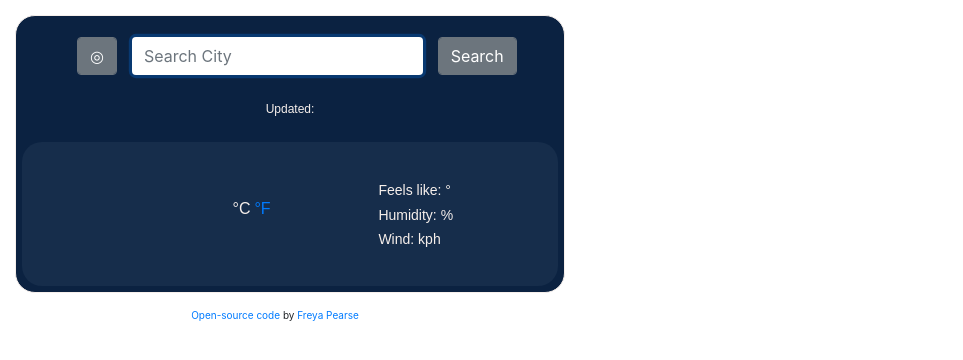
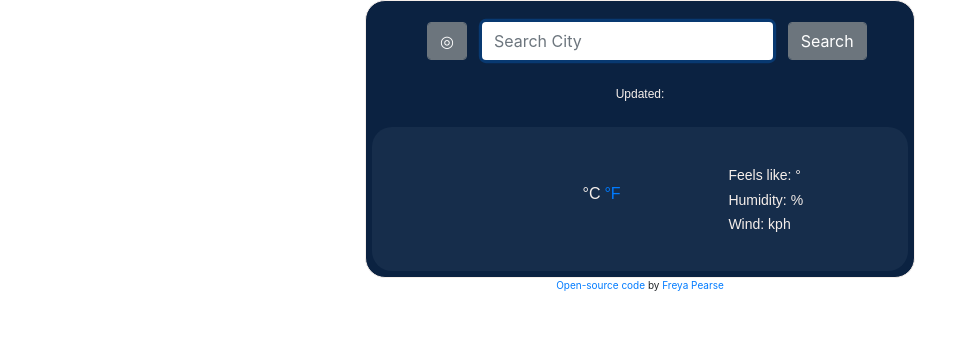
Before and after one commit to FreyaP/SheCodes-weather-app, a website built with Parcel: page index.html in a window 1280 px wide. Shown: the whole page, without its empty margins (0-963 px from the left). Built offline with nearby package versions, Linux system fonts and the light colour scheme.

Commit message:
Updated page name

```diff
--- a/index.html
+++ b/index.html
@@ -1,7 +1,7 @@
 <!DOCTYPE html>
 <html>
   <head>
-    <title>Weather</title>
+    <title>My Weather App</title>
     <meta charset="UTF-8" />
 
     <link
--- a/src/styles.css
+++ b/src/styles.css
@@ -19,7 +19,7 @@ p {
   color: #f6efeb;
   font-family: Arial, Helvetica, sans-serif;
 }
-/* Rewatch fixing the position of heading */
+
 h1 {
   font-size: 55px;
   text-align: center;
@@ -40,10 +40,9 @@ p {
   font-size: 18px;
 }
 .weatherApp {
-  /*background-image: linear-gradient(to top, #09203f 0%, #537895 100%);*/
   background-color: #0b2241;
   display: block;
-  margin: 15px;
+  margin: 0 auto;
   padding: 6px;
   width: 100%;
   max-width: 550px;
@@ -77,14 +76,6 @@ p {
   padding-left: 35px;
 }
 
-/*
-.containerToday:hover {
-  background-color: #0b2241;
-  border-radius: 10px;
-  opacity: 90%;
-}
-  */
-
 .measureTemp {
   transition: all 200ms ease-in-out;
   font-size: 16px;
@@ -115,16 +106,10 @@ p {
 .forecast {
   padding: 15px 0px;
 }
-/*
-.forecast:hover {
-  opacity: 75%;
-  background-color: #214574;
-  border-radius: 10px;
-}*/
+
 .footer {
   font-size: 10px;
   text-align: center;
-  max-width: 550px;
 }
 #today {
   font-size: 14px;
```
